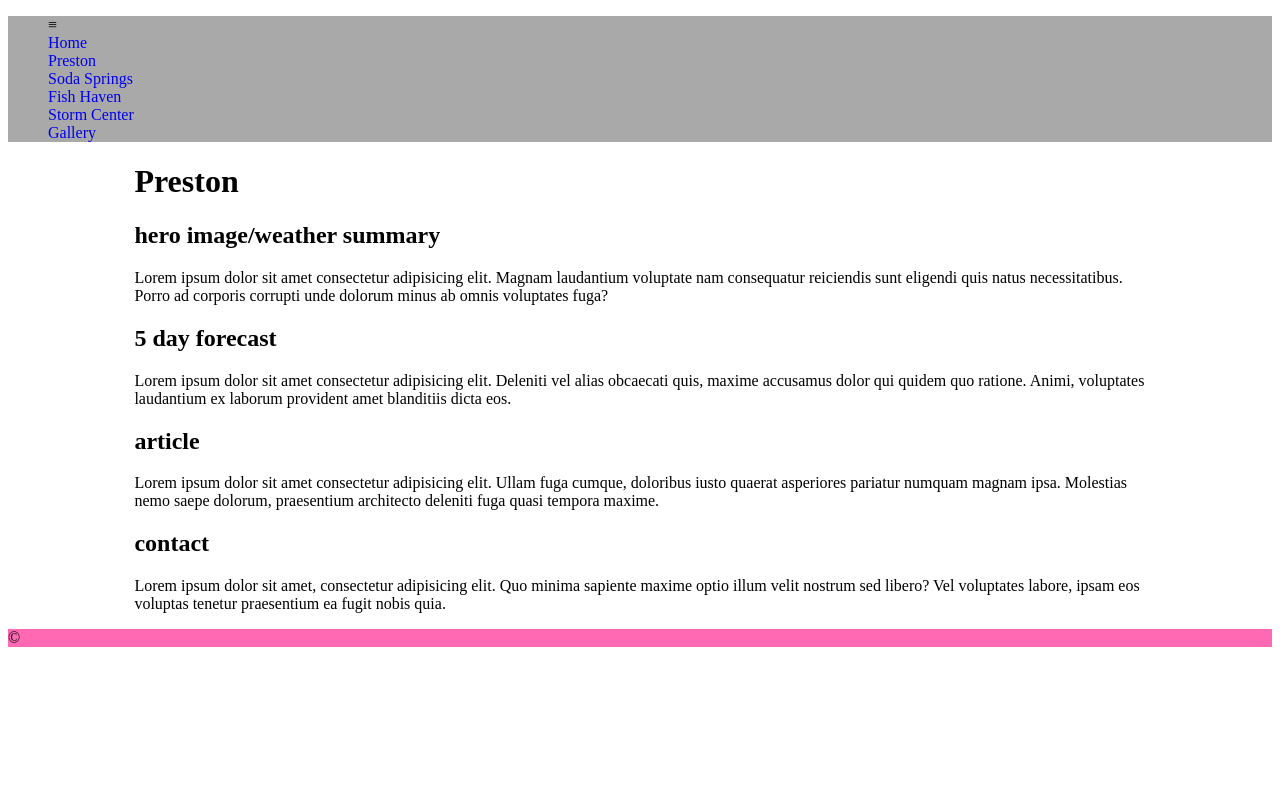
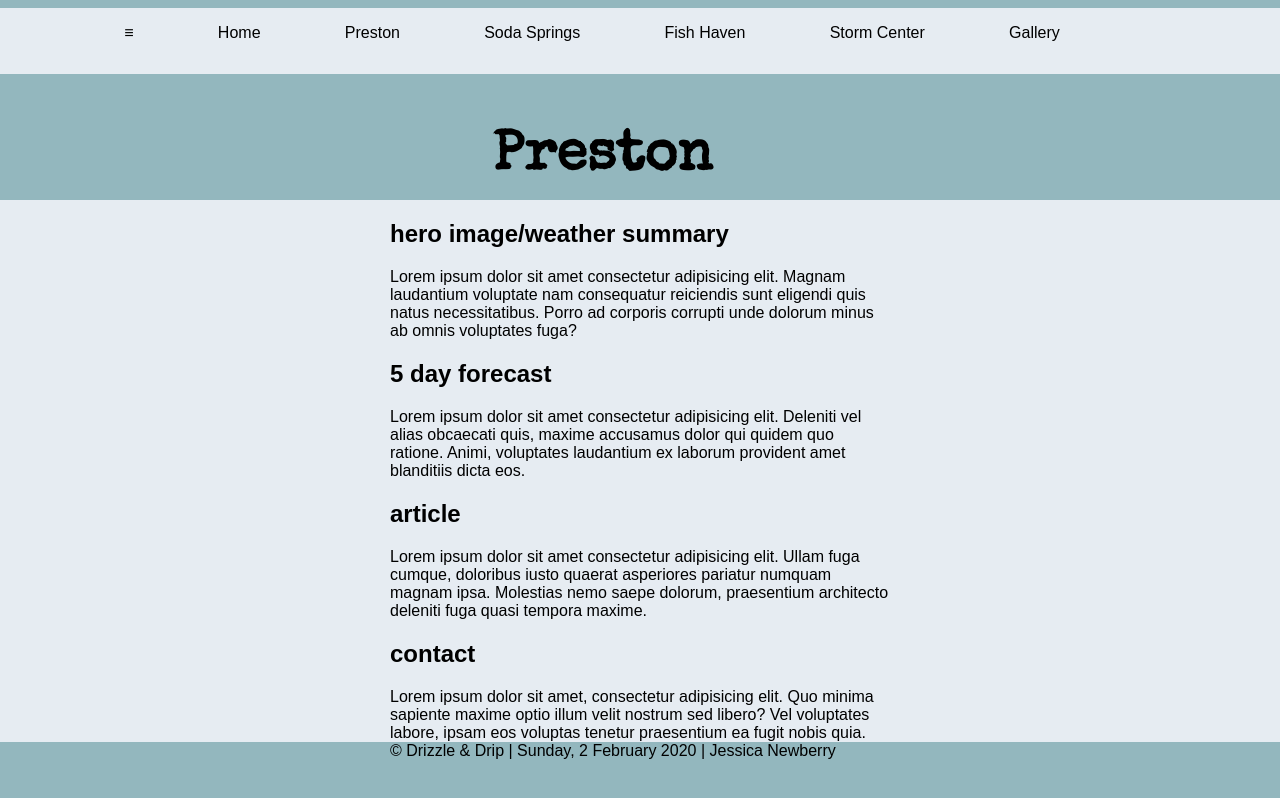
Before and after one commit to j-newberry/j-newberry.github.io, a plain HTML site: page lesson4/preston-4.html in a window 1280 px wide. Drawn offline with nearby package versions, Linux system fonts and the light colour scheme.

Commit message:
preston page

```diff
--- a/lesson3/styles/large.css
+++ b/lesson3/styles/large.css
@@ -1,5 +1,3 @@
 @media only screen and (min-width:64em){
 
-
-
 }
--- a/lesson4/preston-4.html
+++ b/lesson4/preston-4.html
@@ -5,12 +5,15 @@
     <meta name="viewport" content="width=device-width, initial-scale=1.0">
     <meta http-equiv="X-UA-Compatible" content="ie=edge">
     <title>Preston</title>
+    <link href="https://fonts.googleapis.com/css?family=Special+Elite&display=swap" rel="stylesheet">
+    <link href="https://fonts.googleapis.com/css?family=Montserrat&display=swap" rel="stylesheet">
     <link rel="stylesheet" href="styles/small.css">
     <link rel="stylesheet" href="styles/medium.css">
     <link rel="stylesheet" href="styles/large.css">
 </head>
 <body>
     <header>
+    </header>
         <nav>
             <ul>
                 <li>&equiv;</li>
@@ -34,29 +37,28 @@
                 </li>
             </ul>
         </nav>
-    </header>
     <main>
-        <h1>Preston</h1>
-        <section id="hero">
-            <h2>hero image/weather summary</h2>
-            <p>Lorem ipsum dolor sit amet consectetur adipisicing elit. Magnam laudantium voluptate nam consequatur reiciendis sunt eligendi quis natus necessitatibus. Porro ad corporis corrupti unde dolorum minus ab omnis voluptates fuga?</p>
+        <h1 class="title">Preston</h1>
+        <section id="textalign">
+            <h2 id="content">hero image/weather summary</h2>
+            <p id="content">Lorem ipsum dolor sit amet consectetur adipisicing elit. Magnam laudantium voluptate nam consequatur reiciendis sunt eligendi quis natus necessitatibus. Porro ad corporis corrupti unde dolorum minus ab omnis voluptates fuga?</p>
         </section>
-        <section id="forecast">
-            <h2>5 day forecast</h2>
-            <p>Lorem ipsum dolor sit amet consectetur adipisicing elit. Deleniti vel alias obcaecati quis, maxime accusamus dolor qui quidem quo ratione. Animi, voluptates laudantium ex laborum provident amet blanditiis dicta eos.</p>
+        <section id="textalign">
+            <h2 id="content">5 day forecast</h2>
+            <p id="content">Lorem ipsum dolor sit amet consectetur adipisicing elit. Deleniti vel alias obcaecati quis, maxime accusamus dolor qui quidem quo ratione. Animi, voluptates laudantium ex laborum provident amet blanditiis dicta eos.</p>
         </section>
-        <section id="article">
-            <h2>article</h2>
-            <p>Lorem ipsum dolor sit amet consectetur adipisicing elit. Ullam fuga cumque, doloribus iusto quaerat asperiores pariatur numquam magnam ipsa. Molestias nemo saepe dolorum, praesentium architecto deleniti fuga quasi tempora maxime.</p>
+        <section id="textalign">
+            <h2 id="content">article</h2>
+            <p id="content">Lorem ipsum dolor sit amet consectetur adipisicing elit. Ullam fuga cumque, doloribus iusto quaerat asperiores pariatur numquam magnam ipsa. Molestias nemo saepe dolorum, praesentium architecto deleniti fuga quasi tempora maxime.</p>
         </section>
-        <section id="contact">
-            <h2>contact</h2>
-            <p>Lorem ipsum dolor sit amet, consectetur adipisicing elit. Quo minima sapiente maxime optio illum velit nostrum sed libero? Vel voluptates labore, ipsam eos voluptas tenetur praesentium ea fugit nobis quia.</p>
+        <section id="textalign">
+            <h2 id="content">contact</h2>
+            <p id="content">Lorem ipsum dolor sit amet, consectetur adipisicing elit. Quo minima sapiente maxime optio illum velit nostrum sed libero? Vel voluptates labore, ipsam eos voluptas tenetur praesentium ea fugit nobis quia.</p>
         </section>
 
     </main>
     <footer>
-    &copy; <span id="current-date"></span>
+    &copy; Drizzle & Drip | <span id="current-date"></span> | Jessica Newberry
     </footer>
     <script src="scripts/main.js"></script>
 </body>
--- a/lesson4/scripts/main.js
+++ b/lesson4/scripts/main.js
@@ -0,0 +1,48 @@
+/*Wednesday, 20 May 2020 */
+/* declare date variable*/
+let currentDate = new Date();
+let fullDate;
+
+/*day of week */
+let daysOfWeek = [
+    'Sunday',
+    'Monday',
+    'Tuesday',
+    'Wednesday',
+    'Thursday',
+    'Friday',
+    'Saturday'
+];
+
+let dayOfWeek = currentDate.getDay();
+fullDate = daysOfWeek[dayOfWeek];
+
+/* day of month*/
+
+let dayOfMonth = currentDate.getDate();
+fullDate += ', ' + dayOfMonth;
+
+/*month*/
+
+let months = [
+    'January',
+    'February',
+    'March',
+    'April',
+    'May',
+    'June',
+    'July',
+    'August',
+    'September',
+    'October',
+    'November',
+    'Decemeber'
+];
+fullDate += ' ' +  months[currentDate.getMonth()];
+
+/*year*/
+let year = currentDate.getFullYear();
+fullDate += ' ' + year;
+
+/* full date */
+document.querySelector('#current-date').textContent = fullDate;
--- a/lesson4/styles/large.css
+++ b/lesson4/styles/large.css
@@ -0,0 +1,3 @@
+@media only screen and (min-width:64em){
+
+}
--- a/lesson4/styles/medium.css
+++ b/lesson4/styles/medium.css
@@ -0,0 +1,3 @@
+@media only screen and (min-width:32.5em){
+
+}
--- a/lesson4/styles/small.css
+++ b/lesson4/styles/small.css
@@ -1,29 +1,102 @@
-/* html selectors*/
-header {
-    background-color: darkgrey;
-}
-ul {
-list-style: none;
+nav {
+    background-color:#e6ecf2;
 }
 
-ul li a {
+nav ul {
+    display:flex;
+    margin:0px;
+    list-style-type: none;
+    flex-direction: row;
+    justify-content: space-evenly;
+    border: 0px;
+    margin-right: 8.5em;
+    padding-bottom: 1em;
+    margin-top: .5em;
+}
+
+nav a {
+    color: black;
+    font-family: 'Monteserrat', sans-serif;
     text-decoration: none;
 }
 
-main {
-    margin: 0 auto;
-    max-width: 80%;
+body {
+    font-family: 'Monteserrat', sans-serif;
+    background-color:#93b7be;
+    margin: 0px;
 }
-footer{
-    background-color: hotpink;
+
+li {
+    padding-top: 1em; padding-bottom: 1em;
+}
+
+h1 {
+    max-width: 500px;
+    margin-top: 1em;
+    margin-left: 7.75em;
+    margin-bottom: 1em;
+    font-size: 3.5em;
+    font-weight: bold;
+}
+
+p{
+    font-weight: 125;
+}
+
+a:hover {
+    border-bottom-style: solid;
+    border-bottom-color:#7a9e9f;
+}
+
+section{
+    /* margin:0px; */
+    background-color:#e6ecf2;
+    margin: auto;
+}
+
+img{
+    max-width: 500px;
+}
+
+footer {
+    margin: auto;
+    max-width: 500px;
+}
+
+.logo {
+    max-width: 100px;
+}
+
+.textalign{
+    text-align: center;
+    padding: 40px;
 }
 
 
+.title {
+    font-family: 'Special Elite', cursive;
+    margin: 0 auto;
+    margin-top: 1em;
+    margin-left: 8.8em;
+    margin-bottom: .25em;
+}
 
-/* id selectors */
+#personas {
+   margin-bottom: 1em;
+}
+#content {
+    margin: auto;
+    max-width: 500px;
+    padding-top: 20px;
+    padding-bottom: 15x;
+}
 
+#grid {
+    display: grid;
+}
 
-
-
-
-/* class selectors */
+#logo{
+    max-width: 50px;
+    margin-left:43em;
+    margin-top: 0em;
+}
```
Also changed, not shown: index.html (+1 -1 lines), lesson3/index.html (+1 -0 lines), lesson3/target-audience.html (+0 -1 lines).
